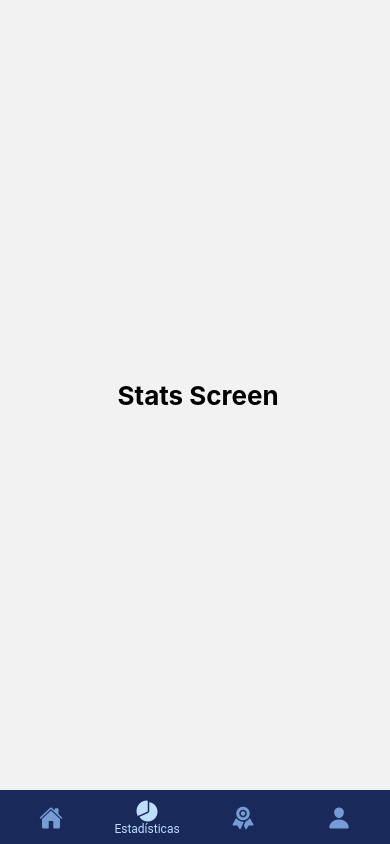
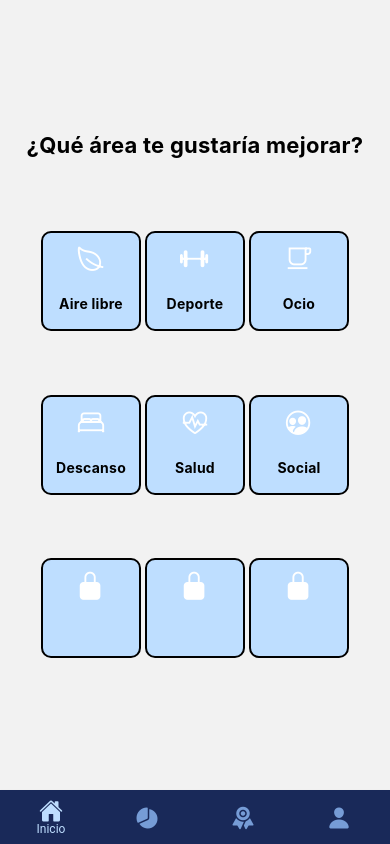
Before and after one commit to Zeida/MindCare_, a React Native app: screen /Stats in a window 390 px wide. Built offline with nearby package versions, Linux system fonts and the light colour scheme.

Commit message:
stack for the 3x3 menu, without parameters

```diff
--- a/App.js
+++ b/App.js
@@ -1,12 +1,10 @@
 import * as React from 'react';
-import { StatusBar } from 'expo-status-bar';
-import { StyleSheet, Text, View } from 'react-native';
-import BottomNavComponent from "./components/BottomNavComponent.js";
-
+import { StyleSheet } from 'react-native';
+import Navigation from "./components/NavComponent.js";
 
 export default function App() {
   return (
-    <BottomNavComponent/>
+    <Navigation />
   );
 }
 
--- a/components/BottomNavComponent.js
+++ /dev/null
@@ -1,76 +0,0 @@
-import * as React from 'react';
-import { NavigationContainer } from '@react-navigation/native';
-import Ionicons from 'react-native-vector-icons/Ionicons';
-import { createMaterialBottomTabNavigator } from '@react-navigation/material-bottom-tabs';
-
-//Screens
-import HomeScreen from '../screens/HomeScreen.js';
-import StatsScreen from '../screens/StatsScreen.js';
-import AchievementsScreen from '../screens/AchievementsScreen';
-import ProfileScreen from '../screens/ProfileScreen.js';
-
-//Screens names
-const homeScreenName = 'Home';
-const achievementsScreenName = 'Achievements';
-const statsScreenName = 'Stats';
-const profileScreenName = 'Profile';
-
-const BottomTab = createMaterialBottomTabNavigator();
-
-export default function BottomNavContainer() {
-    return (
-        <NavigationContainer>
-            <BottomTab.Navigator
-                initialRouteName="Feed"
-                activeColor="#BEDEFF"
-                inactiveColor='#769CD6'
-                barStyle={{ backgroundColor: '#192959' }}>
-
-                <BottomTab.Screen
-                    name={homeScreenName}
-                    component={HomeScreen}
-                    options={{
-                        tabBarLabel: 'Inicio',
-                        tabBarIcon: ({ color }) => (
-                            <Ionicons name="home" color={color} size={24} />
-                        ),
-                    }}
-                />
-
-                <BottomTab.Screen
-                    name={statsScreenName}
-                    component={StatsScreen}
-                    options={{
-                        tabBarLabel: 'Estadísticas',
-                        tabBarIcon: ({ color }) => (
-                            <Ionicons name="pie-chart" color={color} size={24} />
-                        ),
-                    }}
-                />
-
-                <BottomTab.Screen
-                    name={achievementsScreenName}
-                    component={AchievementsScreen}
-                    options={{
-                        tabBarLabel: 'Insignias',
-                        tabBarIcon: ({ color }) => (
-                            <Ionicons name="md-ribbon" color={color} size={24} />
-                        ),
-                    }}
-                />
-
-                <BottomTab.Screen
-                    name={profileScreenName}
-                    component={ProfileScreen}
-                    options={{
-                        tabBarLabel: 'Perfil',
-                        tabBarIcon: ({ color }) => (
-                            <Ionicons name="person" color={color} size={24} />
-                        ),
-                    }}
-                />
-
-            </BottomTab.Navigator >
-        </NavigationContainer >
-    );
-}
--- /dev/null
+++ b/components/NavComponent.js
@@ -0,0 +1,96 @@
+import { Ionicons } from '@expo/vector-icons';
+import { createMaterialBottomTabNavigator } from '@react-navigation/material-bottom-tabs';
+import { NavigationContainer } from '@react-navigation/native';
+import { createNativeStackNavigator } from '@react-navigation/native-stack';
+import * as React from 'react';
+
+//Screens
+import HomeScreen from '../screens/HomeScreen.js';
+import ProfileScreen from '../screens/ProfileScreen.js';
+import StatsScreen from '../screens/StatsScreen.js';
+import AchievementsScreen from '../screens/AchievementsScreen';
+import ChallengesListScreen from '../screens/ChallengesListScreen';
+
+
+//Screens names
+const homeScreenName = 'Inicio';
+const achievementsScreenName = 'Insignias';
+const statsScreenName = 'Estadísticas';
+const profileScreenName = 'Perfil';
+const challengesListScreenName = 'Objetivos';
+
+const Stack = createNativeStackNavigator();
+
+const BottomNavTabStack = createMaterialBottomTabNavigator();
+
+function BottomTabNavigator() {
+    return (
+        <BottomNavTabStack.Navigator
+            initialRouteName={homeScreenName}
+            activeColor="#BEDEFF"
+            inactiveColor='#769CD6'
+            barStyle={{ backgroundColor: '#192959' }}>
+
+            <BottomNavTabStack.Screen
+
+                name={homeScreenName}
+                component={HomeScreen}
+                options={{
+                    tabBarLabel: 'Inicio',
+                    tabBarIcon: ({ color }) => (
+                        <Ionicons name="home" color={color} size={24} />
+                    ),
+                }}
+            />
+
+            <BottomNavTabStack.Screen
+                name={statsScreenName}
+                component={StatsScreen}
+                options={{
+                    tabBarLabel: 'Estadísticas',
+                    tabBarIcon: ({ color }) => (
+                        <Ionicons name="pie-chart" color={color} size={24} />
+                    ),
+                }}
+            />
+
+            <BottomNavTabStack.Screen
+                name={achievementsScreenName}
+                component={AchievementsScreen}
+                options={{
+                    tabBarLabel: 'Insignias',
+                    tabBarIcon: ({ color }) => (
+                        <Ionicons name="md-ribbon" color={color} size={24} />
+                    ),
+                }}
+            />
+
+            <BottomNavTabStack.Screen
+                name={profileScreenName}
+                component={ProfileScreen}
+                options={{
+                    tabBarLabel: 'Perfil',
+                    tabBarIcon: ({ color }) => (
+                        <Ionicons name="person" color={color} size={24} />
+                    ),
+                }}
+            />
+
+        </BottomNavTabStack.Navigator >
+    );
+}
+
+export default function Navigation() {
+    return (
+        <NavigationContainer>
+            <Stack.Navigator>
+                <Stack.Screen name={"BottomTabNavigator"} component={BottomTabNavigator} options={{ headerShown: false }} />
+                <Stack.Screen name={homeScreenName} component={HomeScreen} />
+                <Stack.Screen name={challengesListScreenName} component={ChallengesListScreen} />
+                <Stack.Screen name={statsScreenName} component={StatsScreen} />
+                <Stack.Screen name={achievementsScreenName} component={AchievementsScreen} />
+                <Stack.Screen name={profileScreenName} component={ProfileScreen} />
+            </Stack.Navigator>
+        </NavigationContainer>
+    );
+}
--- a/package.json
+++ b/package.json
@@ -13,7 +13,8 @@
     "@react-native-community/masked-view": "^0.1.11",
     "@react-navigation/bottom-tabs": "^6.0.9",
     "@react-navigation/material-bottom-tabs": "^6.0.9",
-    "@react-navigation/native": "^6.0.6",
+    "@react-navigation/native": "^6.0.8",
+    "@react-navigation/native-stack": "^6.5.0",
     "@react-navigation/stack": "^6.0.11",
     "@types/react-native-vector-icons": "^6.4.10",
     "expo": "~44.0.0",
--- a/screens/AchievementsScreen.js
+++ b/screens/AchievementsScreen.js
@@ -5,7 +5,7 @@ export default function AchievementsScreen({ navigation }) {
     return (
         <View style={{ flex: 1, alignItems: 'center', justifyContent: 'center' }}>
             <Text
-                onPress={() => navigation.navigate('Home')}
+                onPress={() => navigation.navigate('homeScreenName')}
                 style={{ fontSize: 26, fontWeight: 'bold' }}> Achievements Screen</Text>
         </View>
     );
--- a/screens/ChallengesListScreen.js
+++ b/screens/ChallengesListScreen.js
@@ -22,7 +22,7 @@ export default function ChallengesListScreen() {
     <View style={styles.container}>
       {/*Task*/}
       <View style={styles.tasksWrapper}>
-        <Text style={styles.sectionTitle}>Let's challenge!</Text>
+        <Text style={styles.sectionTitle}>Objetivos</Text>
         <View style={StyleSheet.items}>
           {/*Task Location!*/}
           {
@@ -38,9 +38,8 @@ export default function ChallengesListScreen() {
 
       {/*Customize the challenges*/}
       <KeyboardAvoidingView
-        //behavior={Platform.OS === "ios" ? "padding" : "height"}
         style={styles.writeTasksWrapper}>
-        <TextInput style={styles.input} placeholder={'Customize your task'} value={challenge} onChangeText={text => setChallenge(text)}></TextInput>
+        <TextInput style={styles.input} placeholder={'Crea un objetivo'} value={challenge} onChangeText={text => setChallenge(text)}></TextInput>
         <TouchableOpacity onPress={() => handleAddChallenge()}>
           <View style={styles.addWrapper}>
             <Text style={styles.addText}>+</Text>
@@ -57,7 +56,7 @@ const styles = StyleSheet.create({
     flex: 1,
   },
   tasksWrapper: {
-    paddingTop: 80,
+    paddingTop: 20,
     paddingHorizontal: 20,
   },
   sectionTitle: {
@@ -76,6 +75,7 @@ const styles = StyleSheet.create({
     alignItems: 'center'
   },
   input: {
+    marginBottom:5,
     paddingVertical: 15,
     paddingHorizontal: 15,
     backgroundColor: '#FFF',
--- a/screens/HomeScreen.js
+++ b/screens/HomeScreen.js
@@ -1,7 +1,6 @@
 import * as React from 'react';
-import { Pressable, ScrollView, StyleSheet, Text, View, Dimensions, TextPropTypes } from 'react-native';
+import { Pressable, StyleSheet, Text, View } from 'react-native';
 import Ionicons from 'react-native-vector-icons/Ionicons';
-
 
 export default function HomeScreen(props) {
   const challengesScope = [
@@ -16,16 +15,19 @@ export default function HomeScreen(props) {
     { id: 8, scope: '', icon: 'lock-closed' },
   ];
 
-  const color = 'white';
-  const size = 30;
   return (
     <View style={styles.container}>
       <Text style={styles.text}>¿Qué área te gustaría mejorar?</Text>
       {challengesScope.map((challengeScope) => {
-        return (<Pressable style={styles.button}>
-          <Ionicons name={challengeScope.icon} color={'white'} size={30} />
-          <Text style={styles.buttonText}>{challengeScope.scope}</Text>
-        </Pressable>)
+        return (
+          <Pressable key={challengeScope.id} style={styles.button}
+            onPress={() => {
+              props.navigation.navigate('Objetivos');
+            }}>
+            <Ionicons name={challengeScope.icon} color={'white'} size={30} />
+            <Text style={styles.buttonText}>{challengeScope.scope}</Text>
+          </Pressable>
+        )
       }
       )}
     </View>
--- a/screens/ProfileScreen.js
+++ b/screens/ProfileScreen.js
@@ -1,10 +1,7 @@
 import * as React from 'react';
 import { StyleSheet, View } from 'react-native';
 import { Avatar, Caption, Text, Title, TouchableRipple } from 'react-native-paper';
-import Ionicons from 'react-native-vector-icons/Ionicons';
-import AntDesign from 'react-native-vector-icons/AntDesign';
-import Fontisto from 'react-native-vector-icons/Fontisto';
-import MaterialCommunityIcons from 'react-native-vector-icons/MaterialCommunityIcons';
+import { Ionicons, AntDesign, Fontisto, MaterialCommunityIcons } from '@expo/vector-icons';
 
 const ProfileScreen = () => {
   return (
```
Also changed, not shown: 1 other file (tests, documents, lock files or other folders).
